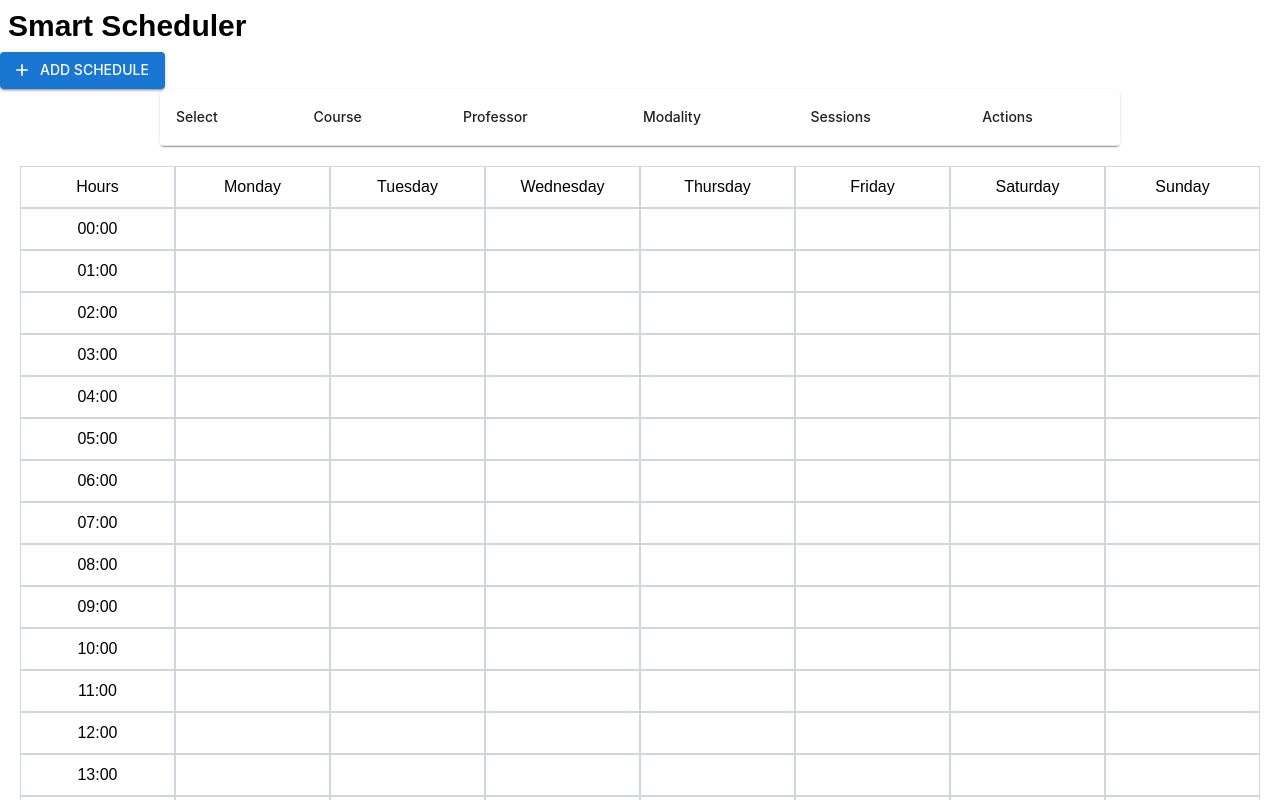
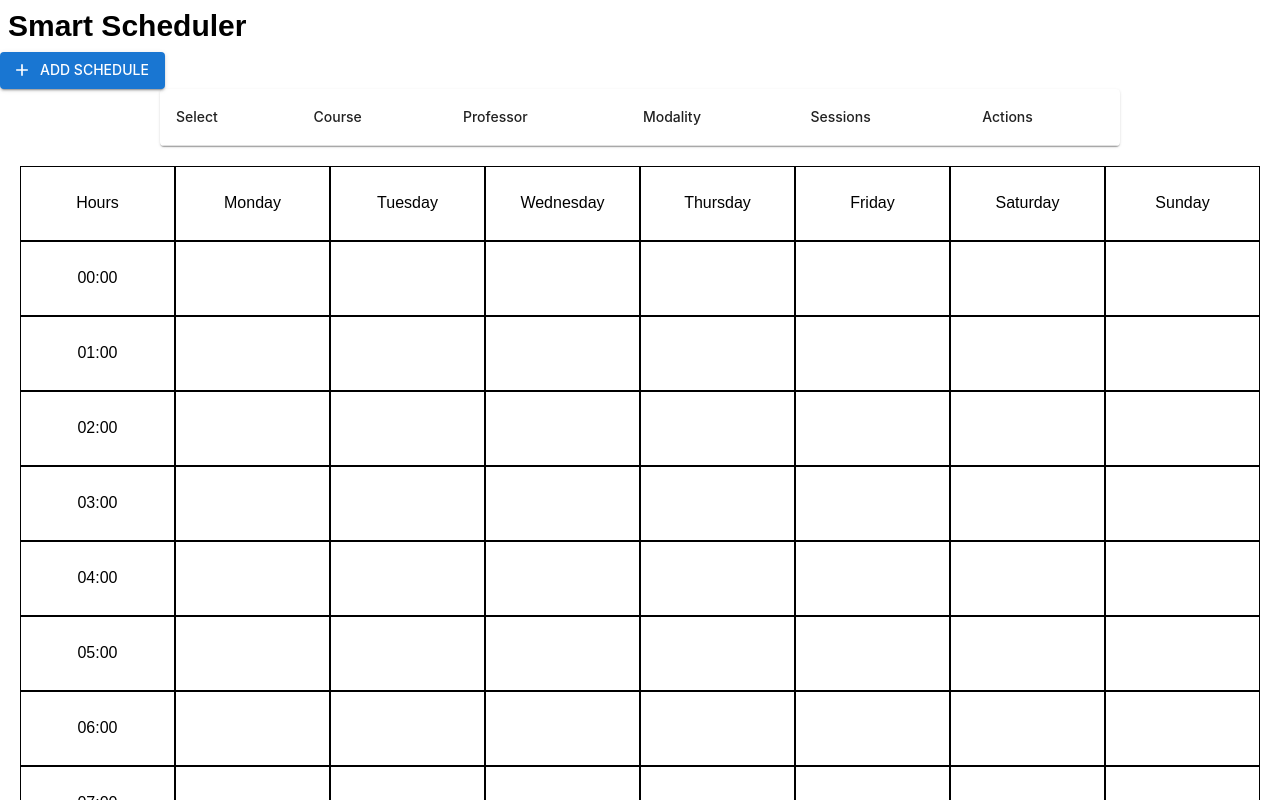
Before and after one commit to PieroD04/smart-scheduler, a React (Vite) app: page / in a window 1280 px wide. Shown: the top 800 px of the page. Built offline with nearby package versions, Linux system fonts and the light colour scheme; a web font is replaced by a local one.

Commit message:
styles: improve readibility & add colors

```diff
--- a/src/components/Scheduler.tsx
+++ b/src/components/Scheduler.tsx
@@ -1,42 +1,61 @@
 import ScheduleEntry, { DayEnum } from "../models/ScheduleEntry";
-import { differenceInMinutes, getHours, getMinutes } from "date-fns";
+import { format, differenceInMinutes, getHours, getMinutes } from "date-fns";
+import "../styles/scheduler.css";
+import useEntries from "../hooks/useEntries";
+import { useEffect, useState } from "react";
 const days = [DayEnum.monday, DayEnum.tuesday, DayEnum.wednesday, DayEnum.thursday, DayEnum.friday, DayEnum.saturday, DayEnum.sunday];
 const hours = Array.from({ length: 24 }, (_, i) => `${String(i).padStart(2, '0')}:00`);
+const colors = ["bg-red-200", "bg-blue-200", "bg-green-200", "bg-yellow-200", "bg-purple-200", "bg-pink-200", "bg-indigo-200"];
 
-export default function Scheduler({ entries = [] }: { entries: ScheduleEntry[] }) {
+export default function Scheduler() {
+    const { selectedEntries } = useEntries();
+    const [entries, setEntries] = useState<ScheduleEntry[]>(selectedEntries);
+
+    useEffect(() => {
+        setEntries(selectedEntries);
+    }, [selectedEntries]);
+
     return (
         <div className="overflow-auto">
-            <div className="grid grid-cols-8 relative min-w-4xl">
-                <div className="border border-gray-300 p-2 text-center font-medium">Hours</div>
+            <div className="grid grid-cols-8 relative min-w-2xl">
+                <div className="scheduler-cell font-medium">Hours</div>
                 {
                     days.map((day, index) => (
-                        <div className="border border-gray-300 p-2 w-full text-center font-medium" key={day}>{days[index]}</div>
+                        <div className="scheduler-cell w-full font-medium" key={day}>{days[index]}</div>
                     ))
                 }
                 {
                     hours.map((hour) => [
-                        <div className="border border-gray-300 p-2 text-center" key={hour}>{hour}</div>,
+                        <div className="scheduler-cell" key={hour}>{hour}</div>,
                         days.map((day) => (
-                            <div key={`${day}-${hour}`} className="border border-gray-300" />
+                            <div key={`${day}-${hour}`} className="scheduler-cell" />
                         ))
                     ])
                 }
                 {
-                entries.map((entry) => (
+                    entries.map((entry, index) => (
                         entry.sessions.map((session, sessionIndex) => {
-                        const { dayIndex, startHourIndex, startTopOffset } = getPos(session.day, session.start);
+                            const { left, top, height } = getPos(session.day, session.start, session.end);
+                            const colorClass = colors[index % colors.length];
+
                             return (
                                 <div
                                     key={`${entry.course}-${sessionIndex}`}
-                                className="absolute bg-blue-200 border border-gray-300 text-center p-1"
+                                    className={`
+                                        absolute w-1/8
+                                        ${colorClass}
+                                        scheduler-cell
+                                        flex-col overflow-y-hidden`
+                                    }
                                     style={{
-                                    width: "12.5%",
-                                    left: `calc(${dayIndex + 1} * 12.5%)`,
-                                    top: `calc(${(startHourIndex + 1) * 42}px + ${startTopOffset}%)`,
-                                    height: `calc(${differenceInMinutes(session.end, session.start) / 60} * 42px)`,
+                                        left: `calc(${left + 1} * 12.5%)`,
+                                        top: `calc(${(top + 1) * 75}px)`,
+                                        height: `${height * 75}px`
                                     }}
                                 >
-                                {entry.course}
+                                    <p className="font-bold text-sm">{entry.course}</p>
+                                    <p className="text-xs">{entry.professor}</p>
+                                    <p className="text-xs">{entry.modality} ({format(session.start, "HH:mm")} - {format(session.end, "HH:mm")})</p>
                                 </div>
                             );
                         })
@@ -48,12 +67,10 @@ export default function Scheduler({ entries = [] }: { entries: ScheduleEntry[] }
     );
 }
 
-function getPos(day: DayEnum, start: Date) {
-    const dayIndex = days.indexOf(day);
-    const startHourIndex = getHours(start);
-    const startMinutes = getMinutes(start);
-    const startTopOffset = (startMinutes / 60) * 100;
+function getPos(day: DayEnum, start: Date, end: Date) {
+    const left = days.indexOf(day);
+    const top = getHours(start) + getMinutes(start) / 60;
+    const height = differenceInMinutes(end, start) / 60;
 
-    console.log({ dayIndex, startHourIndex, startTopOffset });
-    return { dayIndex, startHourIndex, startTopOffset };
+    return { left, top, height };
 }
--- a/src/hooks/useEntries.ts
+++ b/src/hooks/useEntries.ts
@@ -6,56 +6,41 @@ export default function useEntries() {
     const [entries, setEntries] = useState<ScheduleEntry[]>([]);
     const [selectedEntries, setSelectedEntries] = useState<ScheduleEntry[]>([]);
 
-    useEffect(() => {
-        const data = JSON.parse(localStorage.getItem(ENTRIES) || '[]');
-        const formattedEntries = data.map((entry: ScheduleEntry) => ({
+    const parseEntriesFromStorage = (key: string): ScheduleEntry[] => {
+        const data = JSON.parse(localStorage.getItem(key) || '[]');
+        return data.map((entry: ScheduleEntry) => ({
             ...entry,
             sessions: entry.sessions.map(session => ({
                 ...session,
                 start: new Date(session.start),
-                end: new Date(session.end)
-            }))
+                end: new Date(session.end),
+            })),
         }));
-        setEntries(formattedEntries);
+    };
+
+    useEffect(() => {
+        setEntries(parseEntriesFromStorage(ENTRIES));
+        setSelectedEntries(parseEntriesFromStorage(SELECTED_ENTRIES));
     }, []);
 
-    useEffect(() => {
-        const data = JSON.parse(localStorage.getItem(SELECTED_ENTRIES) || '[]');
-        const formattedEntries = data.map((entry: ScheduleEntry) => ({
-            ...entry,
-            sessions: entry.sessions.map(session => ({
-                ...session,
-                start: new Date(session.start),
-                end: new Date(session.end)
-            }))
-        }));
-        setSelectedEntries(formattedEntries);
-    }, []);
-
-    const updateSelectedEntries = (selectedEntries: ScheduleEntry[]) => {
-        setSelectedEntries(selectedEntries);
-        localStorage.setItem(SELECTED_ENTRIES, JSON.stringify(selectedEntries));
-    }
-
-    const getEntries = () => {
-        const data = JSON.parse(localStorage.getItem(ENTRIES) || '[]');
-        const formattedEntries = data.map((entry: ScheduleEntry) => ({
-            ...entry,
-            sessions: entry.sessions.map(session => ({
-                ...session,
-                start: new Date(session.start),
-                end: new Date(session.end)
-            }))
-        }));
-        setEntries(formattedEntries);
-        return formattedEntries;
+    const updateSelectedEntries = (newSelectedEntries: ScheduleEntry[]) => {
+        setSelectedEntries(newSelectedEntries);
+        localStorage.setItem(SELECTED_ENTRIES, JSON.stringify(newSelectedEntries));
     };
 
-    const deleteEntry = (index: number) => {
-        const updatedEntries = entries.filter((_, i) => i !== index);
+    const getEntries = (): ScheduleEntry[] => {
+        return parseEntriesFromStorage(ENTRIES);
+    };
+
+    const getSelectedEntries = (): ScheduleEntry[] => {
+        return parseEntriesFromStorage(SELECTED_ENTRIES);
+    };
+
+    const deleteEntry = (id: number) => {
+        const updatedEntries = entries.filter((_, i) => i !== id);
         setEntries(updatedEntries);
         localStorage.setItem(ENTRIES, JSON.stringify(updatedEntries));
     };
 
-    return { entries, getEntries, setEntries, deleteEntry, selectedEntries, setSelectedEntries, updateSelectedEntries };
+    return { entries, getEntries, setEntries, deleteEntry, selectedEntries, getSelectedEntries, setSelectedEntries, updateSelectedEntries };
 }
--- a/src/pages/Home.tsx
+++ b/src/pages/Home.tsx
@@ -9,7 +9,7 @@ import Scheduler from "../components/Scheduler";
 
 export default function Home() {
     const [open, setOpen] = useState(false);
-    const { entries, getEntries, deleteEntry, selectedEntries } = useEntries();
+    const { entries, getEntries, deleteEntry } = useEntries();
 
     const handleClickOpen = () => {
         setOpen(true);
@@ -32,7 +32,7 @@ export default function Home() {
                 <ScheduleList entries={entries} deleteEntry={deleteEntry} />
             </div>
             <div className="m-5">
-                <Scheduler entries={selectedEntries} />
+                <Scheduler />
             </div>
 
             <Dialog
--- /dev/null
+++ b/src/styles/scheduler.css
@@ -0,0 +1,10 @@
+.scheduler-cell {
+    border-width: 1px;
+    border-color: var(--color-gray-300);
+    padding: 0.5rem;
+    text-align: center;
+    display: flex;
+    align-items: center;
+    justify-content: center;
+    height: 75px;
+}
```
Lines whose indentation alone changed are shown as unchanged.
